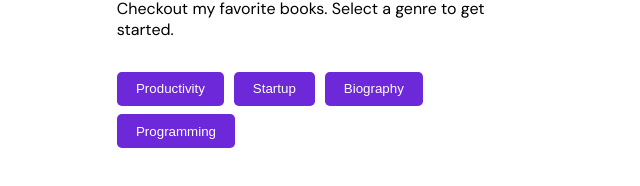
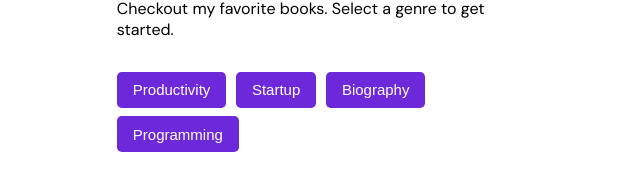
Before and after one commit to AbhishekkGautam/neog-book-library, a React (Create React App) app: page / in a window 1280 px wide. Shown: the part 151-337 px from the top of the page, without its empty margins (319-959 px from the left). Built offline with nearby package versions, Linux system fonts and the light colour scheme.

Commit message:
Update App.css

```diff
--- a/src/App.css
+++ b/src/App.css
@@ -79,7 +79,8 @@ code {
 }
 
 .container button {
-  padding: 0.6rem 1.2rem;
+  padding: 0.6rem 1rem;
+  font-size: 15px;
   color: white;
   background-color: var(--primary-color);
   border-radius: 0.3rem;
```
